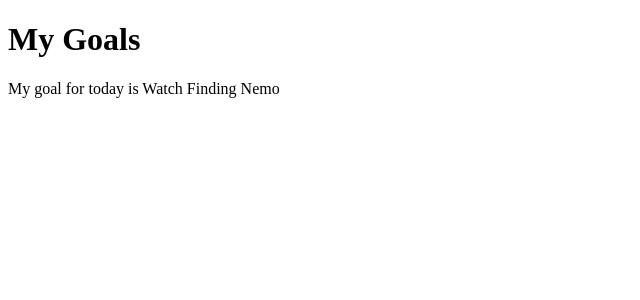
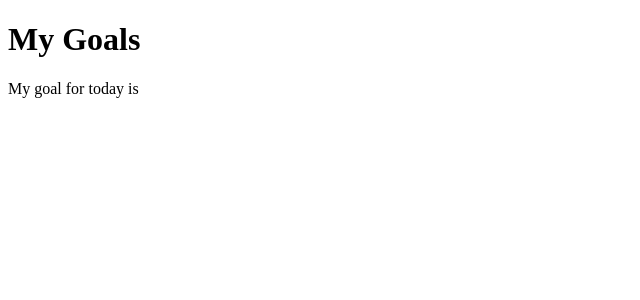
Before and after one commit to MrazTevin/GoalTrack, an Angular app: page / in a window 1280 px wide. Shown: the top 300 px of the page, without its empty margins (0-640 px from the left). Built offline with nearby package versions, Linux system fonts and the light colour scheme.

Commit message:
added the component definition class

```diff
--- a/src/app/app.component.ts
+++ b/src/app/app.component.ts
@@ -6,5 +6,5 @@
   templateUrl: './app.component.html'
 })
 export class AppComponent {
-  goal='Watch Finding Nemo';
+  constructor(){}
 }
```
